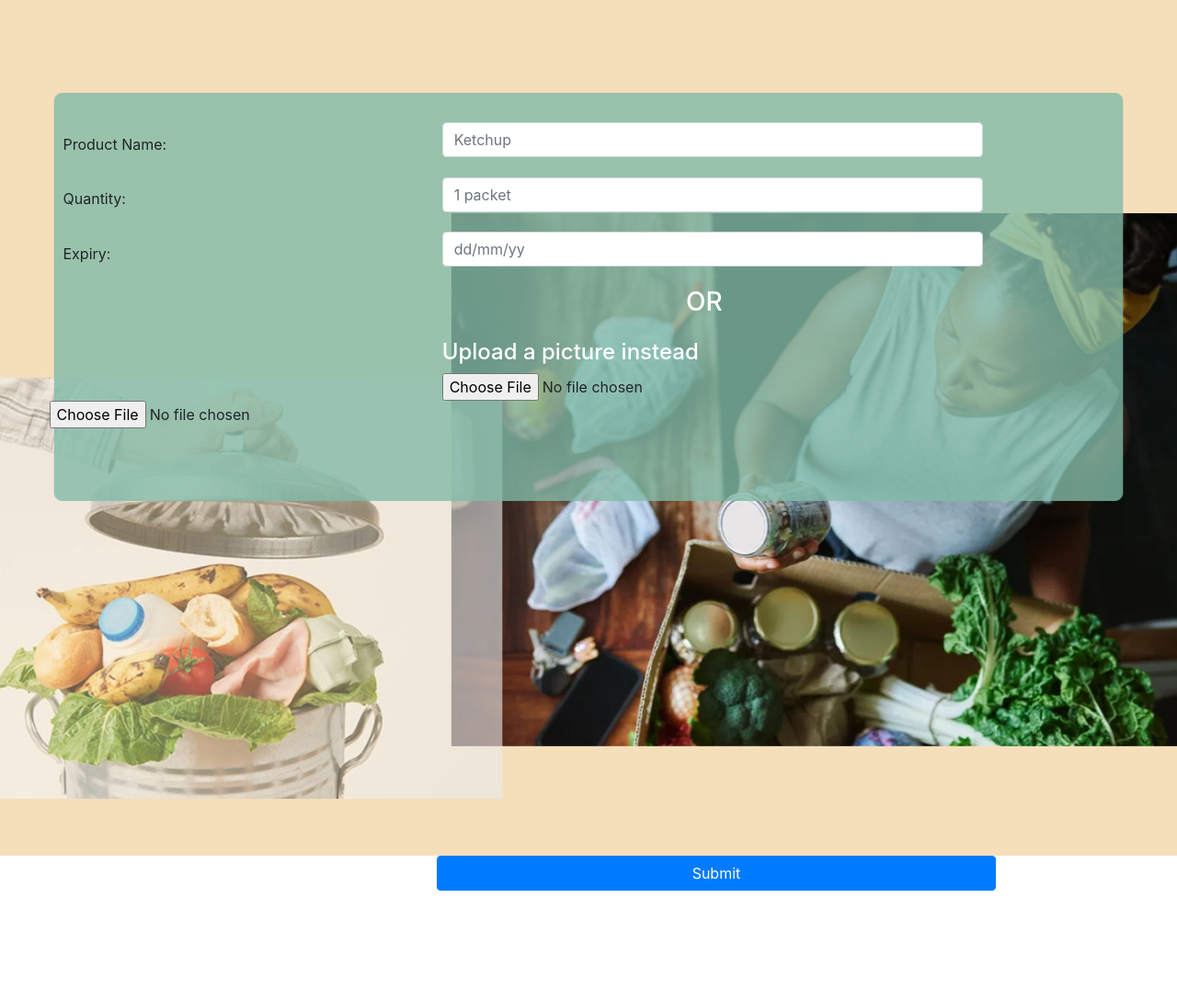
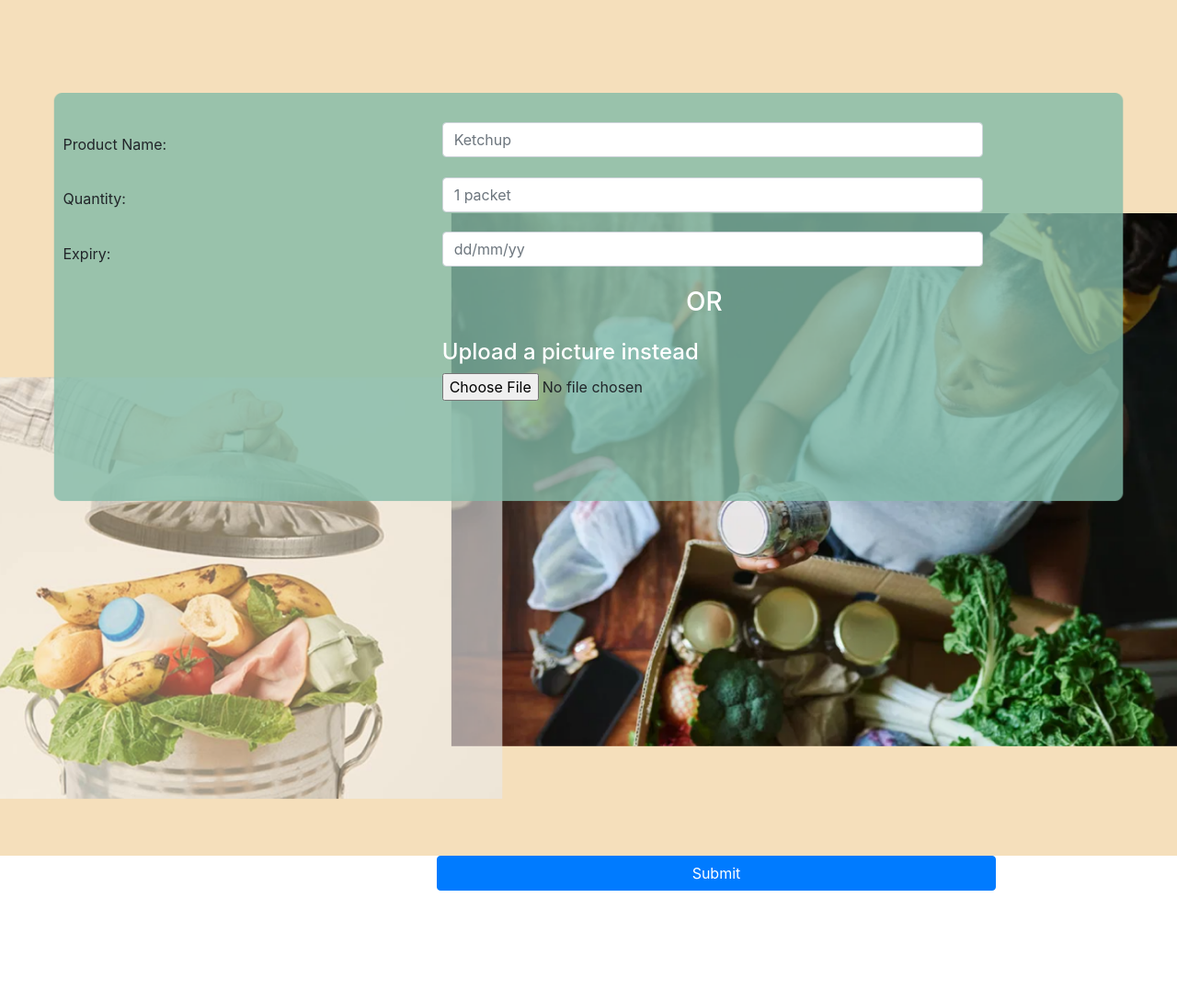
Before and after one commit to pysac17/Rubix-22-42-Hackdonald, a Flask app: page /expiry in a window 1280 px wide. Shown: the part 57-1145 px from the top of the page at 92% size. Run offline with Flask 2, Linux system fonts and the light colour scheme; some libraries are stand-ins or nearby versions; some web fonts are replaced.

Commit message:
fixed everything

```diff
--- a/website/Templates/expiry.html
+++ b/website/Templates/expiry.html
@@ -46,9 +46,9 @@
                         <div class="col-6">
                             <h4 style="color:white">Upload a picture instead</h4>
 
-                            <input class="file-upload-input" type="file" onchange="readURL (this)" accept="Image/*" id="uploadFile" name="uploadFile">                        </div>
+                            <input class="file-upload-input" type="file" onchange="readURL (this)" accept="Image/*" id="uploadFile" name="uploadFile">
+                        </div>
 
-                            <input class="file-upload-input" type="file" onchange="readURL (this)" accept="Image/*" style="">
 
                             <!-- <input type="text" class="form-control" id="formGroupExampleInput" placeholder="upload a scan of the product"> -->
                         </div>
```
